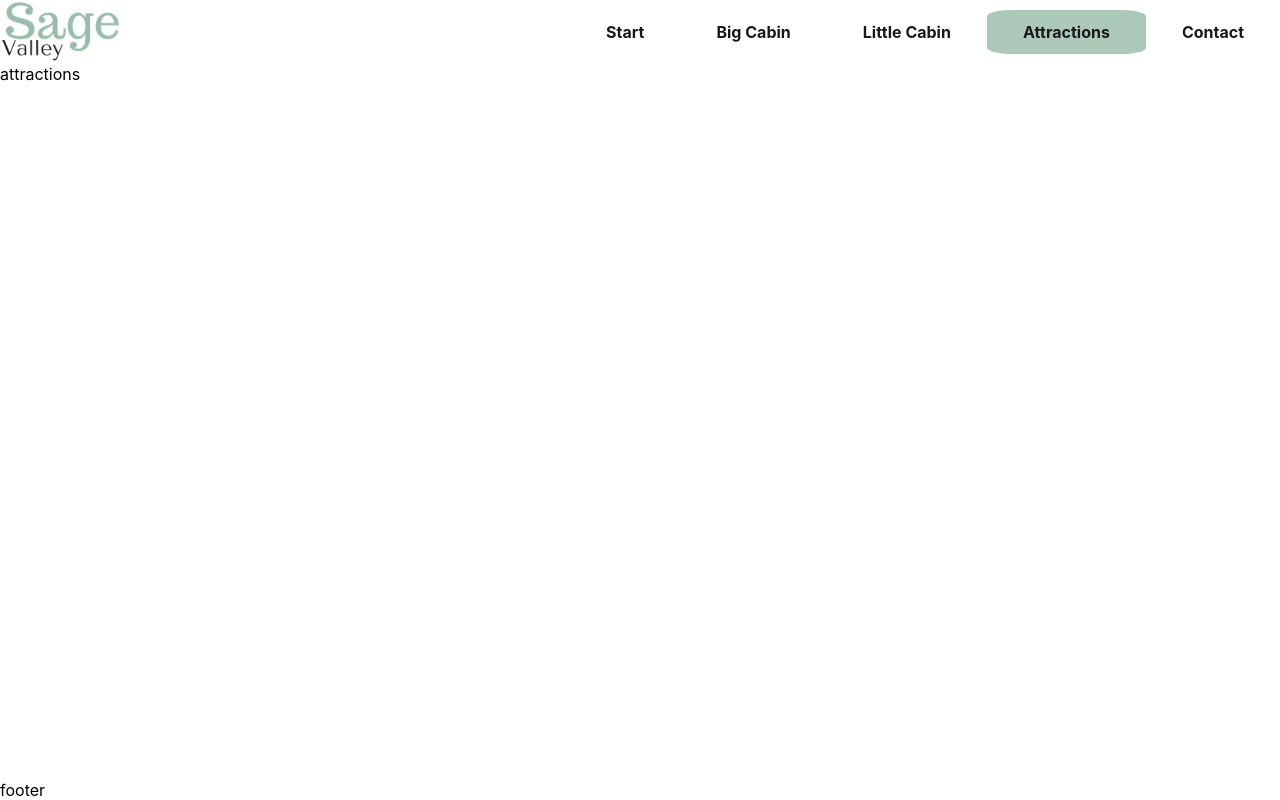
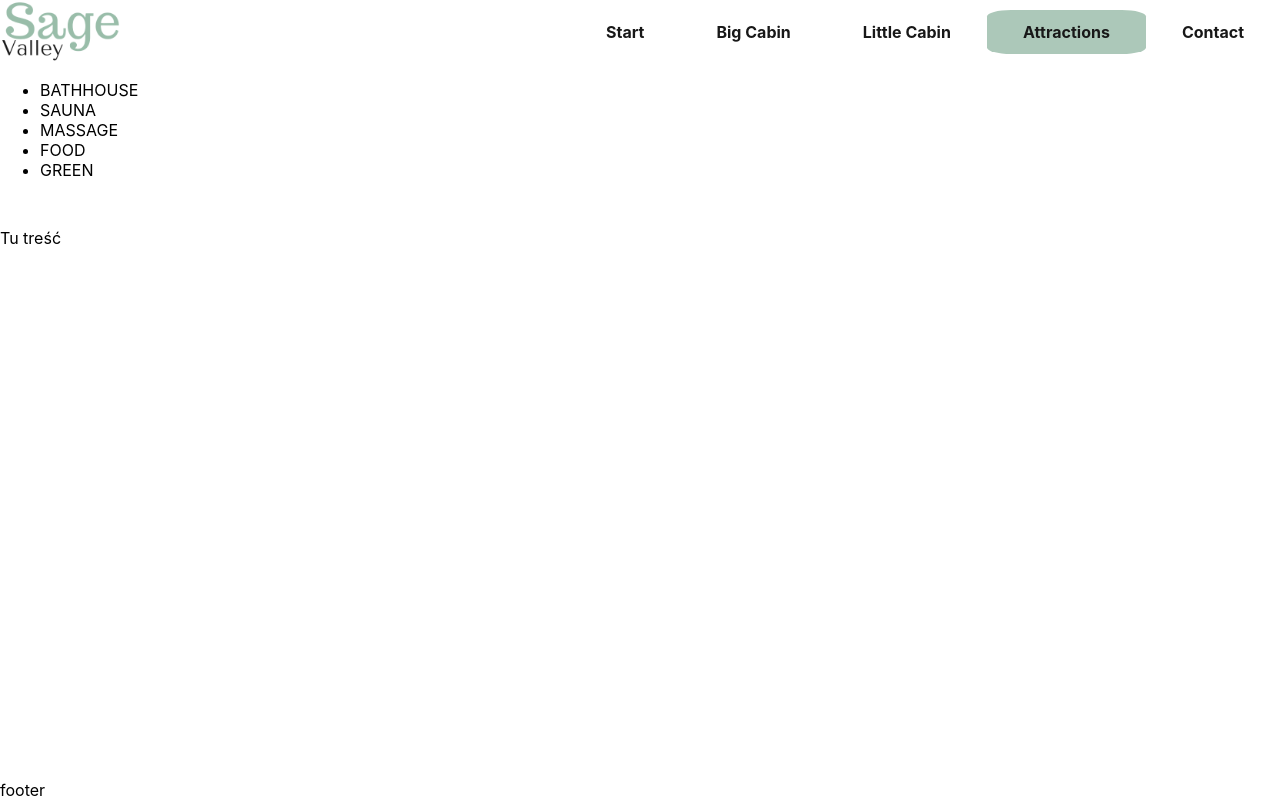
Before and after one commit to paulinaslabosz/sage-valley, a React (Create React App) app: page /attractions in a window 1280 px wide. Built offline with nearby package versions, Linux system fonts and the light colour scheme.

Commit message:
Attractions: add structure of the component

```diff
--- a/src/pages/Attractions.js
+++ b/src/pages/Attractions.js
@@ -1,7 +1,18 @@
 import React from 'react';
 
 function Attractions() {
-  return <div>attractions</div>;
+  return (
+    <>
+      <ul>
+        <li>BATHHOUSE</li>
+        <li>SAUNA</li>
+        <li>MASSAGE</li>
+        <li>FOOD</li>
+        <li>GREEN</li>
+      </ul>
+      <div>Tu treść</div>
+    </>
+  );
 }
 
 export default Attractions;
```
